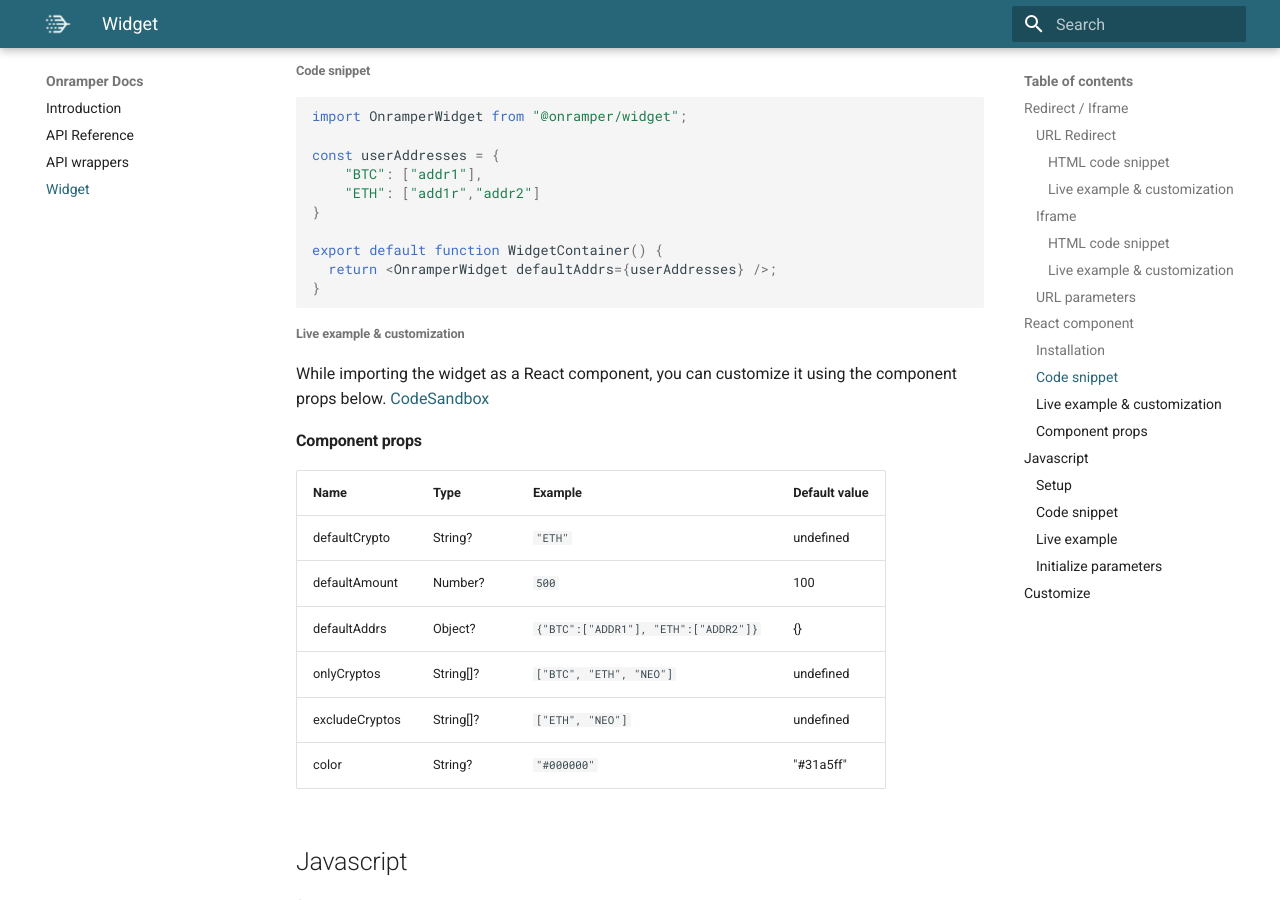
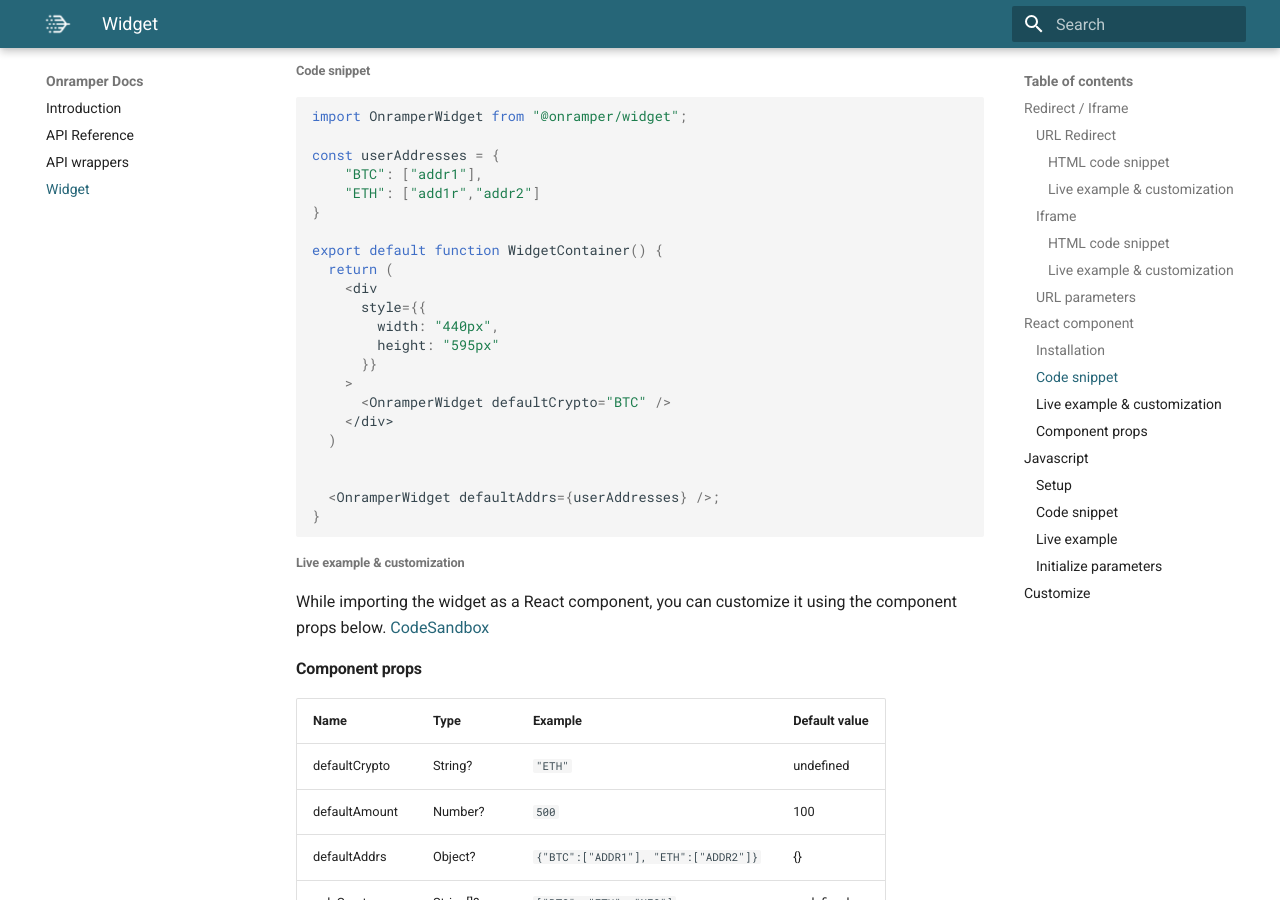
Before and after one commit to onramper/docs, an MkDocs documentation site: the page built from docs/widget.md, in a window 1280 px wide and 900 px high, scrolled down 2013 px. Built offline with MkDocs 1.6.1 and Material for MkDocs 9.7.7, drawn with Linux system fonts in a browser that asks for light colours.

Commit message:
Update React example

````diff
--- a/docs/widget.md
+++ b/docs/widget.md
@@ -80,7 +80,19 @@ const userAddresses = {
 }
 
 export default function WidgetContainer() {
-  return <OnramperWidget defaultAddrs={userAddresses} />;
+  return (
+    <div
+      style={{
+        width: "440px",
+        height: "595px"
+      }}
+    >
+      <OnramperWidget defaultCrypto="BTC" />
+    </div>
+  )
+
+
+  <OnramperWidget defaultAddrs={userAddresses} />;
 }
 ```
 ###### Live example & customization
@@ -175,11 +187,11 @@ Onramper.initialize("#onramper-widget")
 ## Customize
 You can pass the following arguments to customize the widget
 
-| Parameter      | Description    |
-| -------------- | -------------- |
-| defaultCrypto  | Select a specific cryptocurrency by default. Should be specified the cryptocurrency code. |
-| defaultAmount  | Positive integer representing the base amount of fiat to be filled in the widget. Should be indicated in USD, for other currencies, a rounded aproximated conversion will be automatically applied.|
+| Parameter      | Description                                                                                                                                                                                                                        |
+| -------------- | ---------------------------------------------------------------------------------------------------------------------------------------------------------------------------------------------------------------------------------- |
+| defaultCrypto  | Select a specific cryptocurrency by default. Should be specified the cryptocurrency code.                                                                                                                                          |
+| defaultAmount  | Positive integer representing the base amount of fiat to be filled in the widget. Should be indicated in USD, for other currencies, a rounded aproximated conversion will be automatically applied.                                |
 | addresses      | A stringified JSON with the wallet addresses of the user. The keys should be the cryptocurrency code and the value a list containing the user addresses. Can be more than one address per wallet and more than one cryptocurrency. |
-| onlyCryptos    | A comma-separated list of crypto codes to include. Only this cryptos will be shown to the user.|
-| excludeCryptos | A comma-separated list of crypto codes to exclude. This cryptos will be excluded from the list of available cryptos..|
-| color          | Color to change the highlight of the widget. Should be an hex color.|
+| onlyCryptos    | A comma-separated list of crypto codes to include. Only this cryptos will be shown to the user.                                                                                                                                    |
+| excludeCryptos | A comma-separated list of crypto codes to exclude. This cryptos will be excluded from the list of available cryptos..                                                                                                              |
+| color          | Color to change the highlight of the widget. Should be an hex color.                                                                                                                                                               |
````
